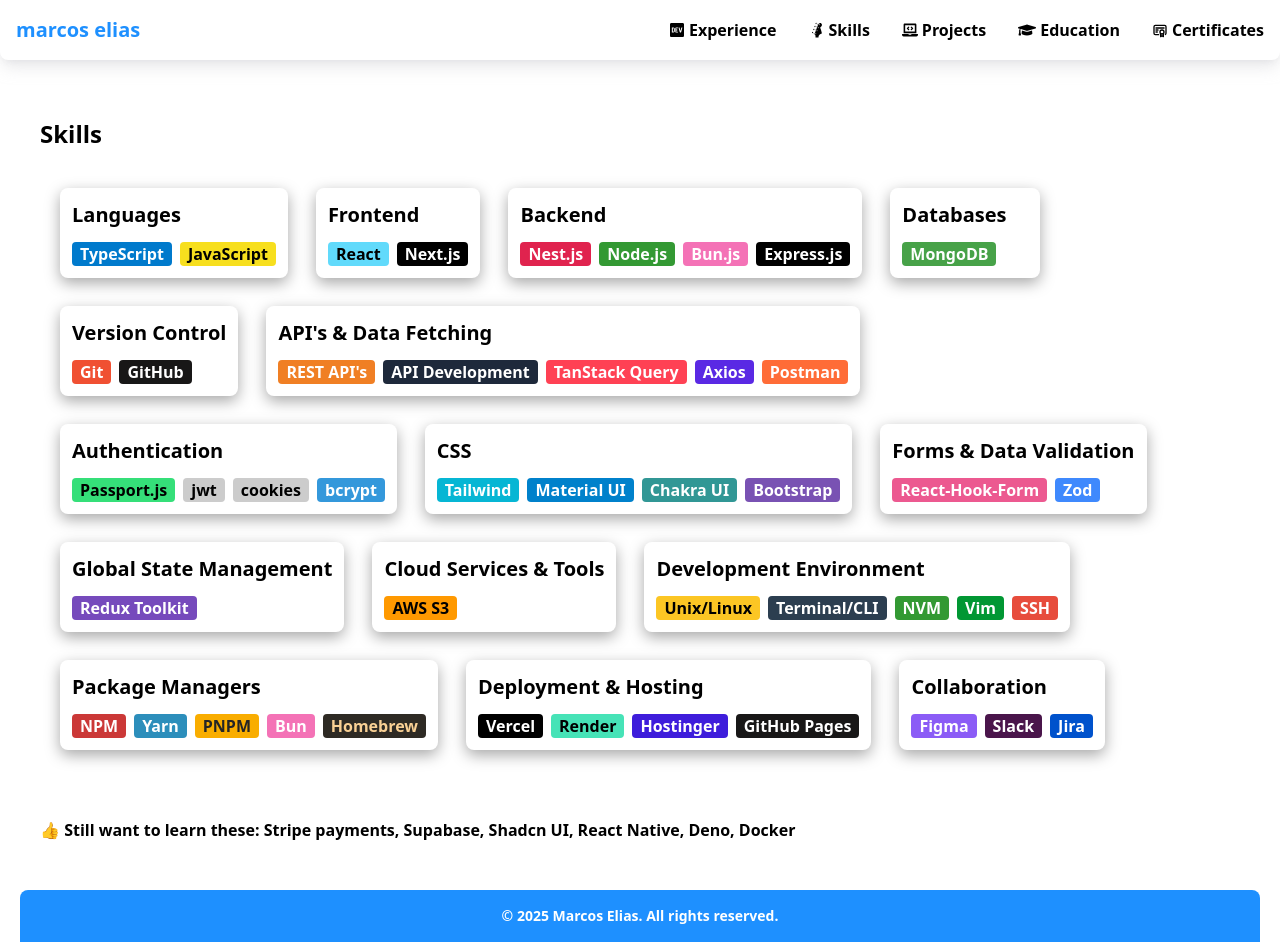
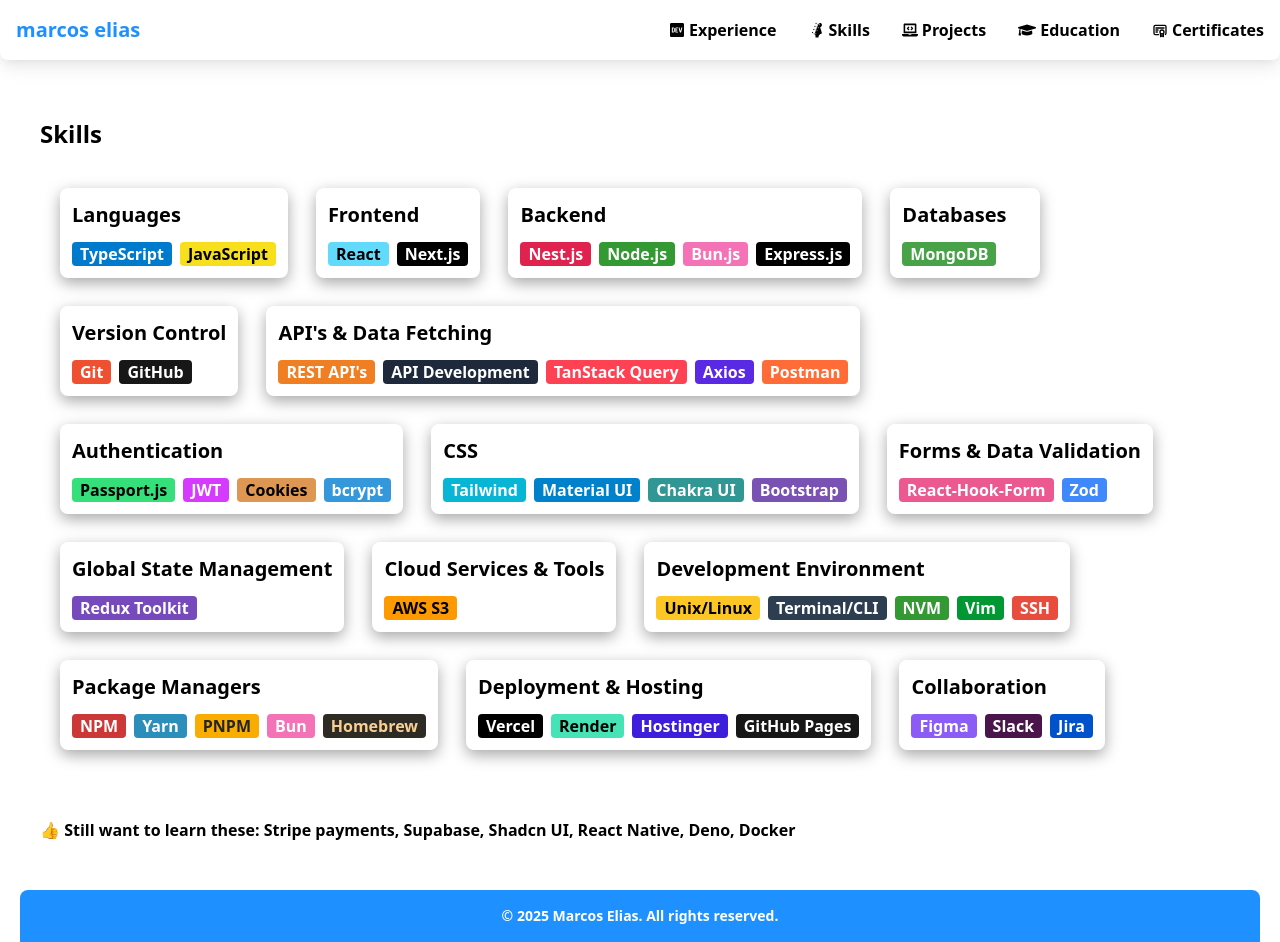
Before and after one commit to mark-elias/MyPortfolio_Next.js, a Next.js app: page /skills in a window 1280 px wide. Built offline with nearby package versions, Linux system fonts and the light colour scheme.

Commit message:
tiny UI patch

```diff
--- a/src/constants/skills.constants.ts
+++ b/src/constants/skills.constants.ts
@@ -42,7 +42,7 @@
   {
     id: "authentication",
     name: "Authentication",
-    skills: ["Passport.js", "jwt", "cookies", "bcrypt"],
+    skills: ["Passport.js", "JWT", "Cookies", "bcrypt"],
   },
 
   {
```
